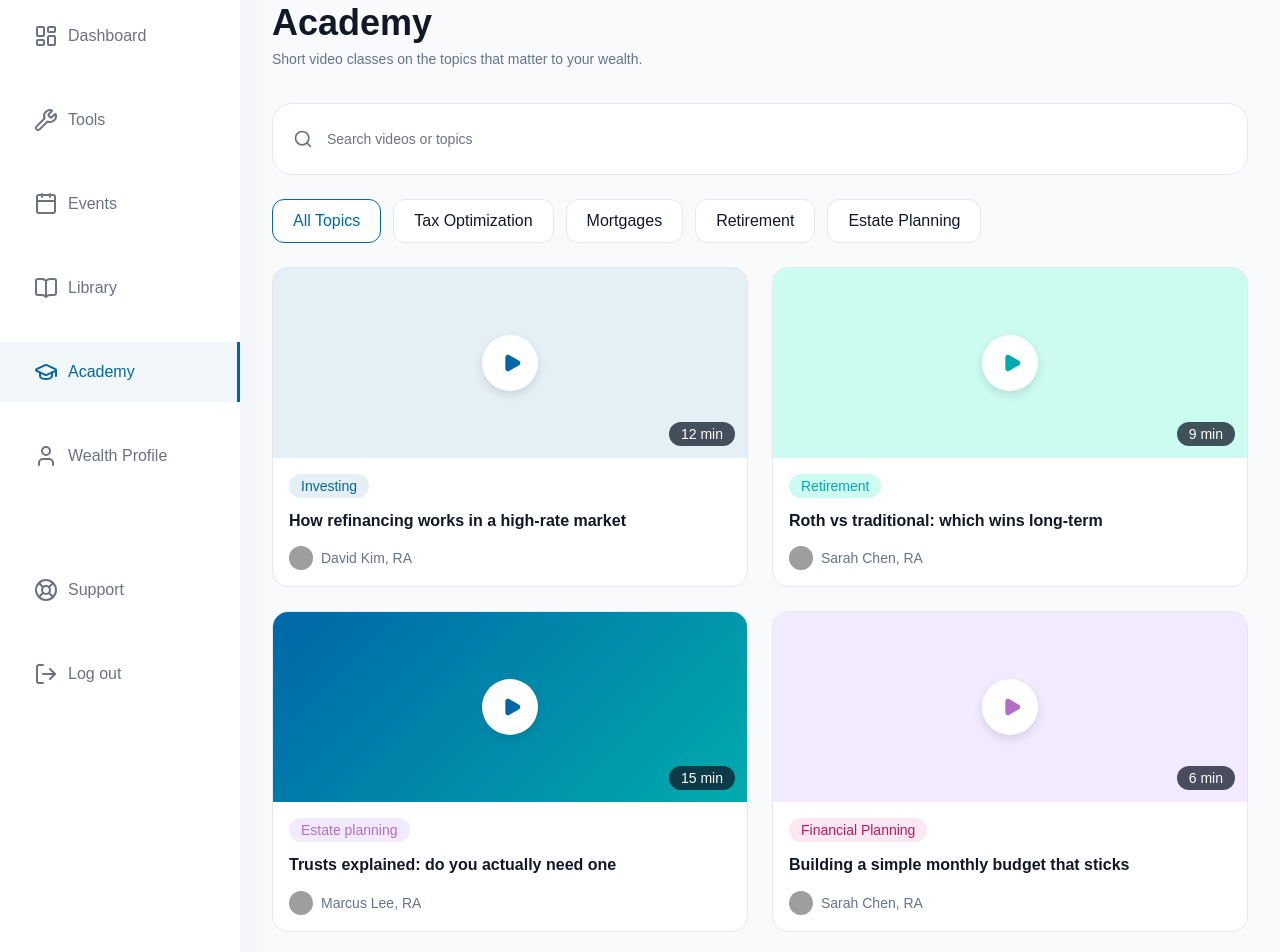
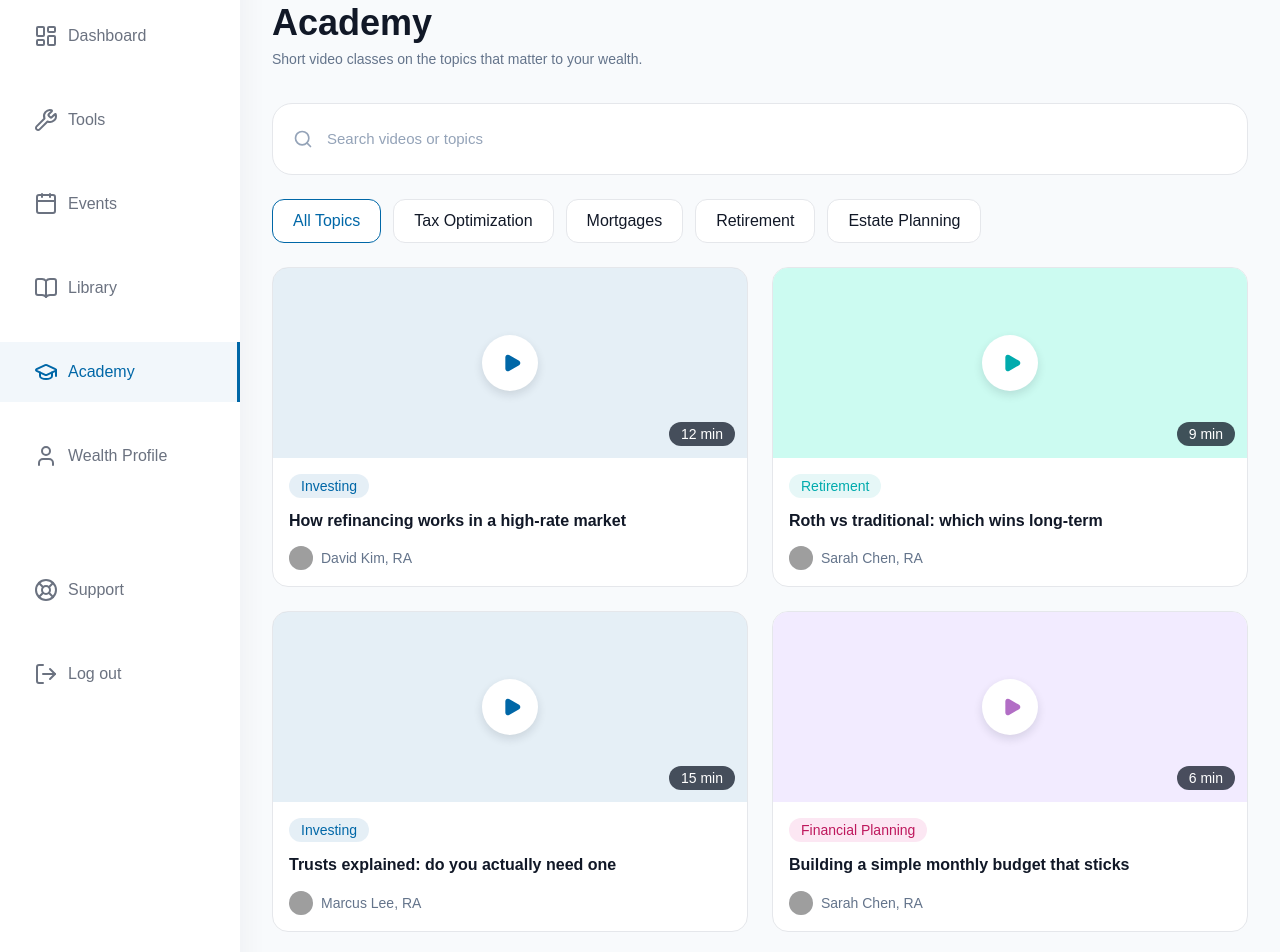
Before and after one commit to araicabenjamin/noyack-dashboard, a Next.js app: page /academy in a window 1280 px wide. Shown: the part 120-1072 px from the top of the page. Built offline with nearby package versions, Linux system fonts and the light colour scheme; grey boxes are pictures that could not be loaded.

Commit message:
Add Academy search bar

```diff
--- a/app/academy/academy.css
+++ b/app/academy/academy.css
@@ -67,7 +67,7 @@
 }
 
 .academy-search svg {
-  color: var(--color-text-secondary);
+  color: #94a3b8; /* text-slate-400 */
   flex-shrink: 0;
 }
 
@@ -76,12 +76,12 @@
   outline: none;
   background: transparent;
 
-  font-size: var(--font-size-sm);
-  color: var(--color-text-primary);
+  font-size: 15px;
+  color: #94a3b8; /* text-slate-400 */
 }
 
 .academy-search input::placeholder {
-  color: var(--color-text-secondary);
+  color: #94a3b8; /* text-slate-400 */
 }
 
 /* =========================
@@ -174,14 +174,10 @@
 }
 
 .video-thumbnail.estate {
-  background: linear-gradient(
-    135deg,
-    var(--brand-blue) 0%,
-    var(--brand-teal) 100%
-  );
+  background: var(--brand-blue-10);
 }
 .video-thumbnail.estate .play-overlay {
-  color: var(--brand-blue);
+   color: var(--brand-blue);
 }
 
 .video-thumbnail.planning {
@@ -191,12 +187,13 @@
   color: var(--accent-purple);
 }
 
+/* .TAGS */
 .tag.investing {
   background: var(--brand-blue-10);
   color: var(--brand-blue);
 }
 .tag.retirement {
-  background: var(--accent-teal-bg);
+  background: #E6F7F7;
   color: var(--accent-teal);
 }
 .tag.estate {
--- a/app/academy/page.tsx
+++ b/app/academy/page.tsx
@@ -36,8 +36,8 @@ const videos: Video[] = [
   {
     id: 3,
     title: "Trusts explained: do you actually need one",
-    tag: "Estate planning",
-    tagColor: "estate",
+    tag: "Investing",
+    tagColor: "investing",
     duration: "15 min",
     instructor: "Marcus Lee, RA",
     avatarUrl: "https://i.pravatar.cc/40?img=33",
```
